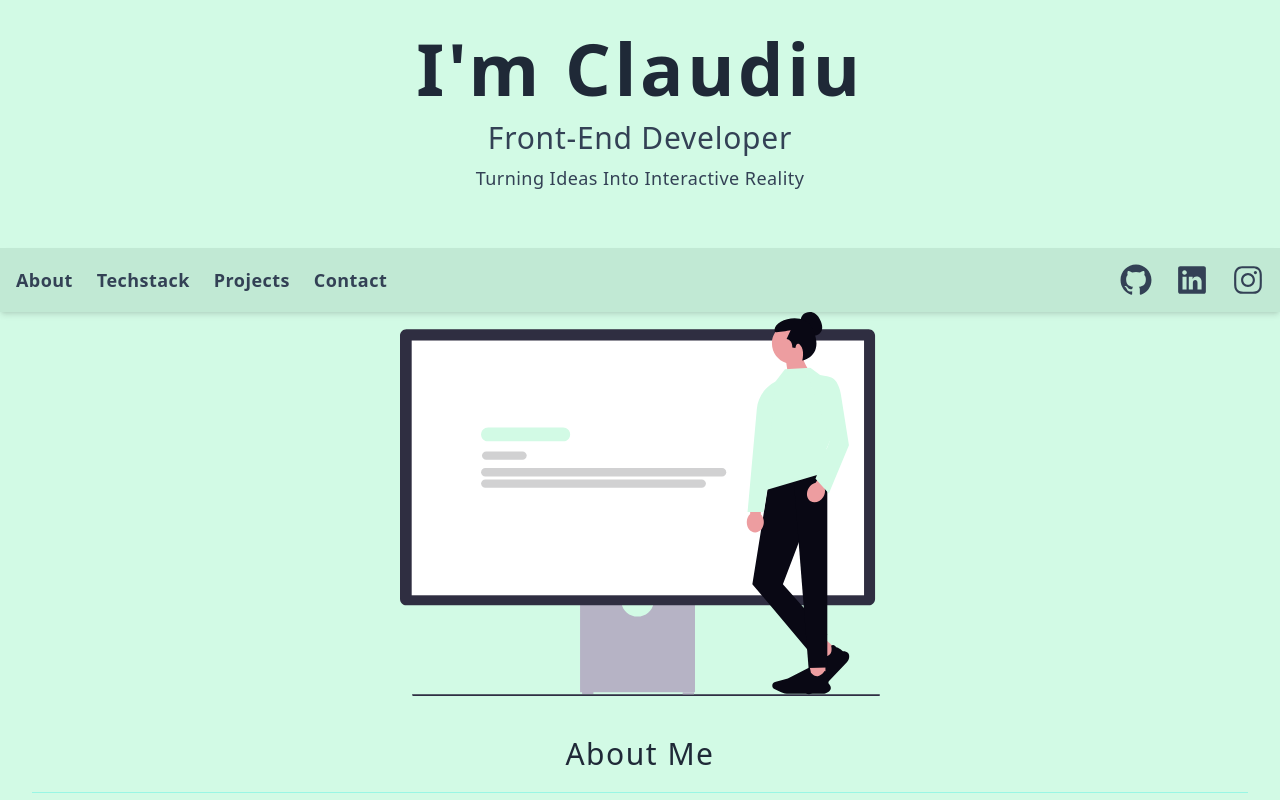
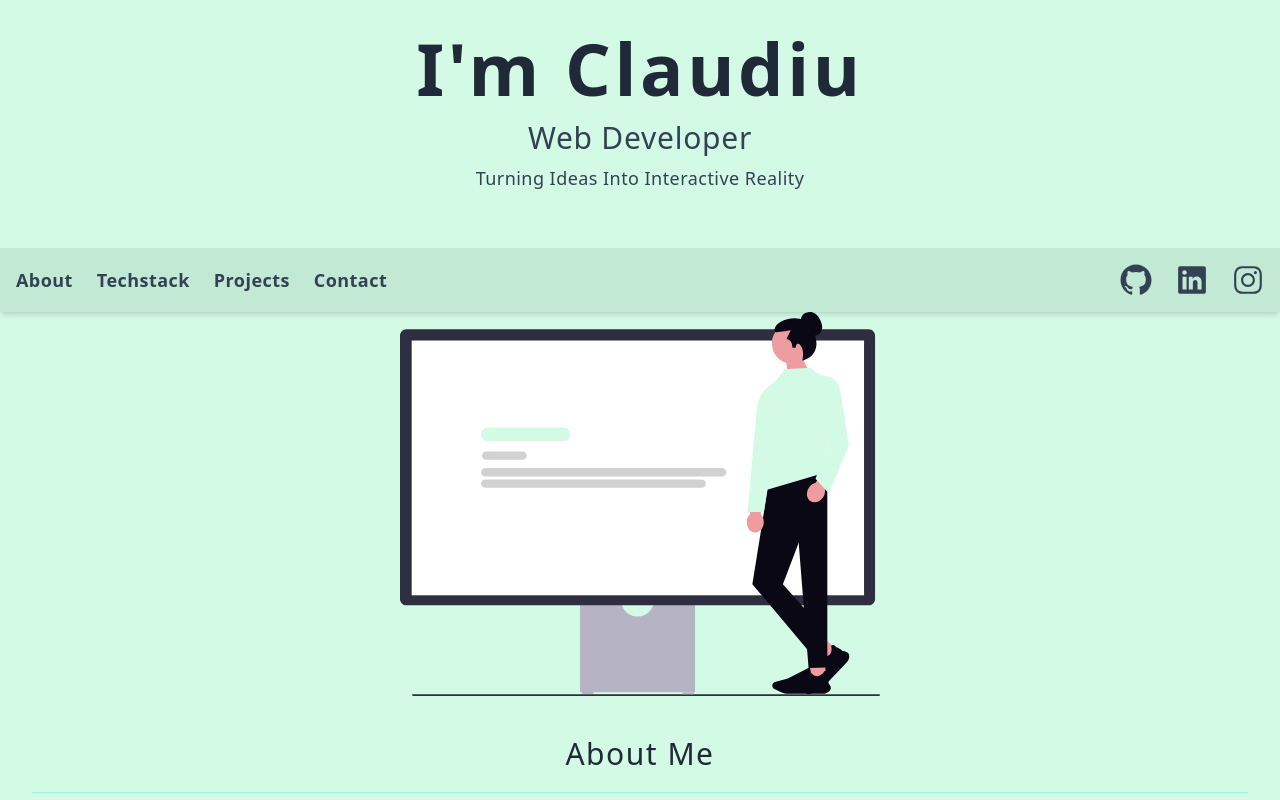
Before and after one commit to YamanNTG/DevPortfolio, a React app: page / in a window 1280 px wide. Shown: the top 800 px of the page. Built offline with nearby package versions, Linux system fonts and the light colour scheme; the HTML template or start-up script is replaced by a standard one.

Commit message:
Navbar text change

```diff
--- a/src/components/Navbar.jsx
+++ b/src/components/Navbar.jsx
@@ -41,7 +41,7 @@ const Navbar = () => {
         <div className="mb-6">
           <h1 className="text-7xl font-bold tracking-wider">I'm Claudiu</h1>
           <p className="mt-4 text-3xl text-slate-700 capitalize tracking-wide">
-            Front-End Developer
+            Web Developer
           </p>
           <p className="mt-2 text-lg text-slate-700 capitalize tracking-wide">
             turning ideas into interactive reality
```
